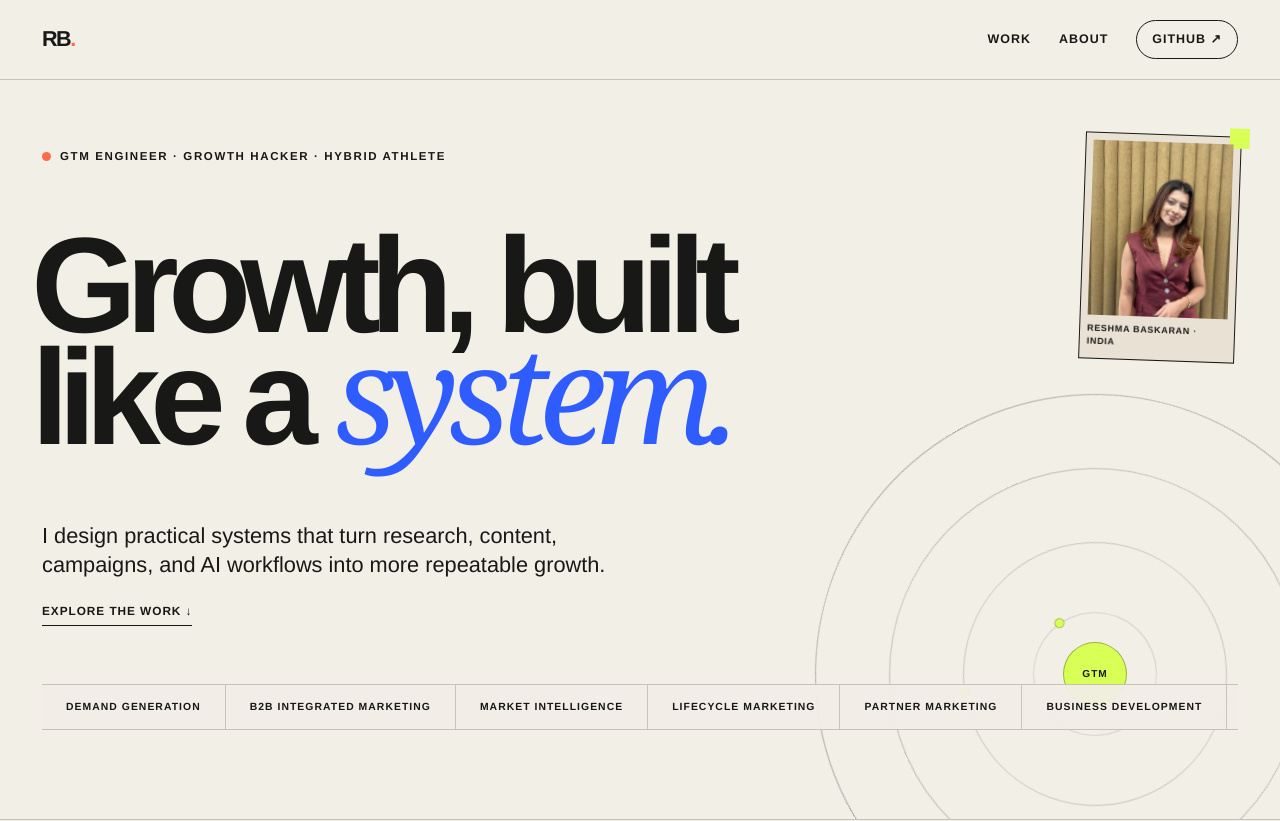
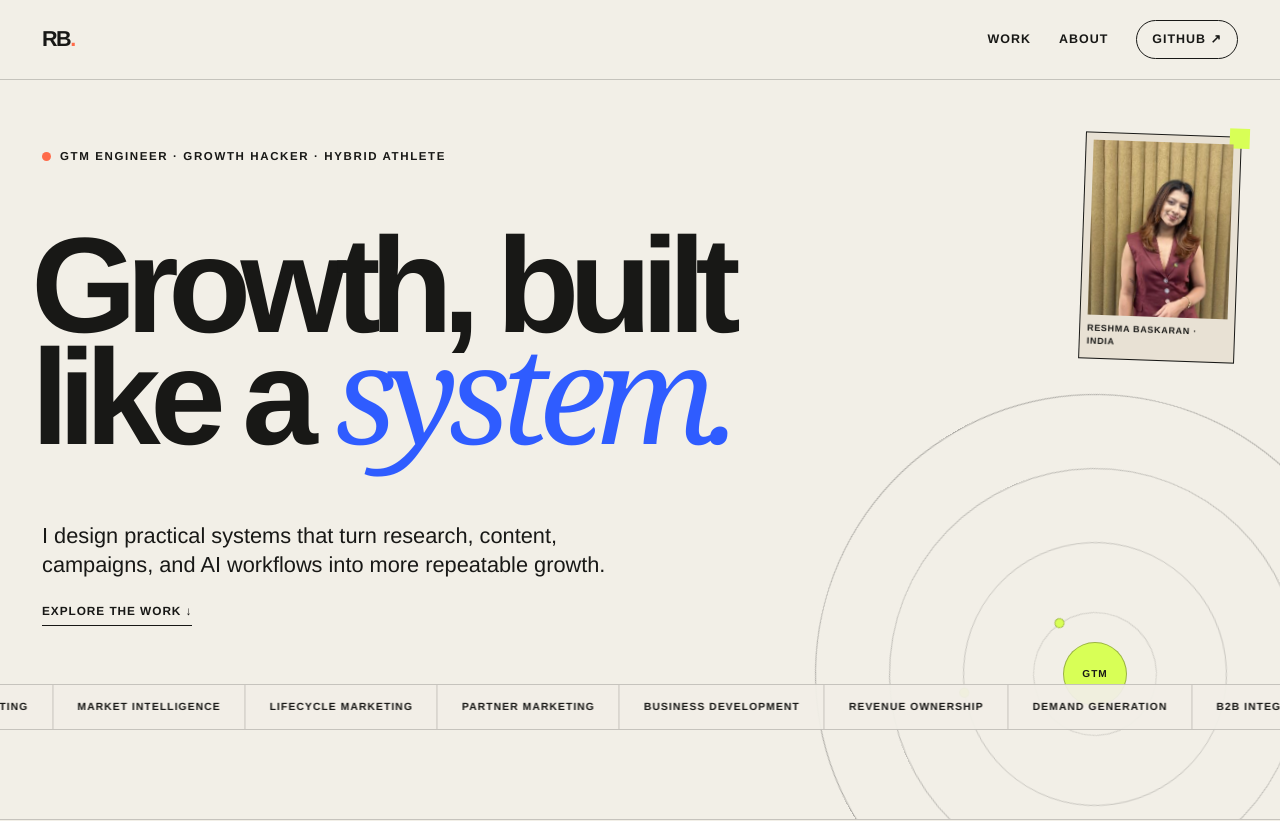
Before and after one commit to reshma-baskaran/reshma.baskaran, a Next.js app: page / in a window 1280 px wide. Shown: the top 821 px of the page. Built offline with nearby package versions, Linux system fonts and the light colour scheme.

Commit message:
Run capabilities marquee on desktop

```diff
--- a/app/globals.css
+++ b/app/globals.css
@@ -199,11 +199,13 @@ a {
   border-bottom: 1px solid var(--line);
   border-top: 1px solid var(--line);
   display: block;
+  margin-left: -42px;
+  margin-right: -42px;
   margin-top: 58px;
-  overflow-x: auto;
+  overflow: hidden;
   position: relative;
   scrollbar-width: none;
-  width: 100%;
+  width: calc(100% + 84px);
   z-index: 3;
 }
 
@@ -218,12 +220,17 @@ a {
   width: max-content;
 }
 
+.hero-capabilities-track {
+  animation: capability-marquee 24s linear infinite;
+  will-change: transform;
+}
+
 .hero-capabilities-group {
   flex: none;
 }
 
 .hero-capabilities-group[aria-hidden="true"] {
-  display: none;
+  display: flex;
 }
 
 .hero-capabilities span {
@@ -753,15 +760,6 @@ footer {
     width: calc(100% + 40px);
   }
 
-  .hero-capabilities-track {
-    animation: capability-marquee 24s linear infinite;
-    will-change: transform;
-  }
-
-  .hero-capabilities-group[aria-hidden="true"] {
-    display: flex;
-  }
-
   .hero-capabilities span {
     padding: 13px 18px;
   }
```
